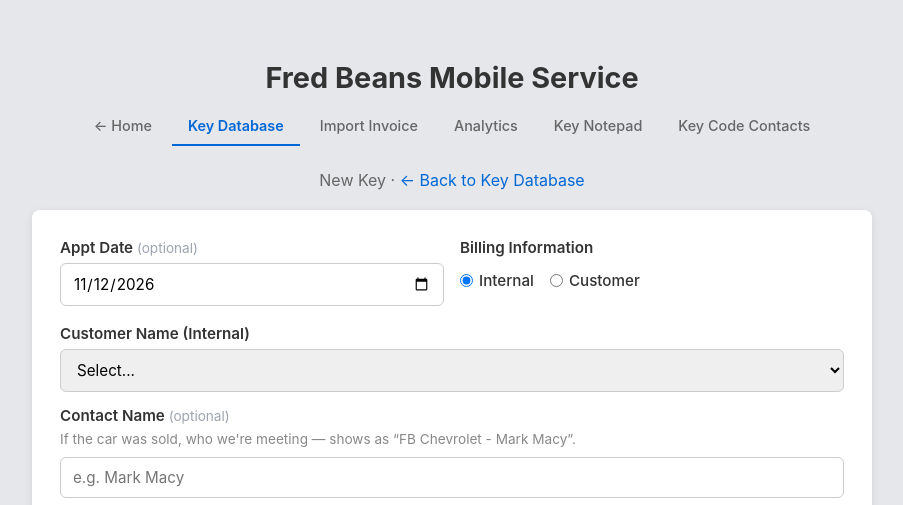
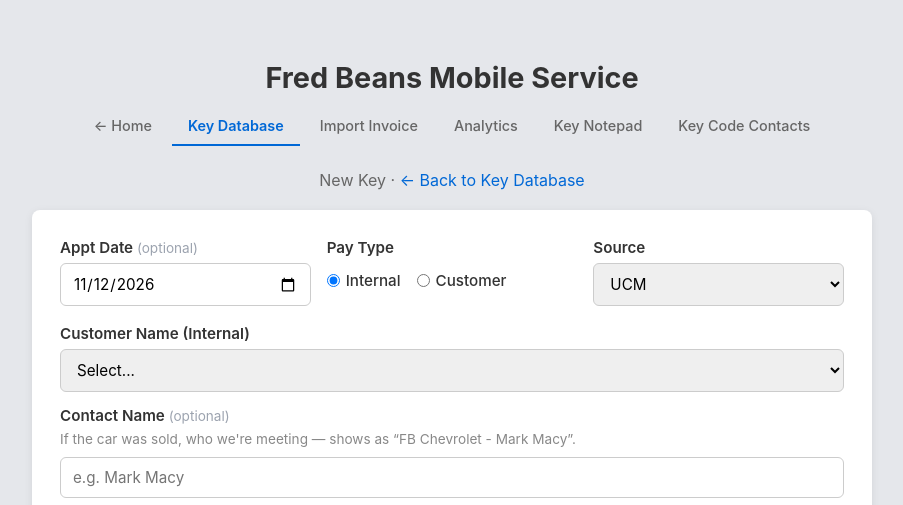
Before and after one commit to CGilbert23/FordRecallCheckScript, a Flask app: page /mobile-keys/new in a window 1280 px wide. Shown: the top 505 px of the page, without its empty margins (188-1091 px from the left). Run offline with Flask 3, Linux system fonts and the light colour scheme; parts of the project's set-up code (start-up, migrations or seed data) failed here and were passed over.

Commit message:
Mobile Keys: add Source (RS/UCM/Sales, default UCM); End User -> Pay Type
Co-Authored-By: Claude Opus 5.5 <noreply@anthropic.com>

```diff
--- a/app.py
+++ b/app.py
@@ -1249,6 +1249,7 @@ def _parse_mobile_key_form(req):
     form = {
         'cut_date': (req.form.get('cut_date') or '').strip(),
         'end_user': (req.form.get('end_user') or '').strip(),
+        'source': (req.form.get('source') or '').strip(),
         'customer_name_internal': (req.form.get('customer_name_internal') or '').strip(),
         'customer_name_external': (req.form.get('customer_name_external') or '').strip(),
         'internal_contact': (req.form.get('internal_contact') or '').strip(),
@@ -1277,7 +1278,10 @@ def _parse_mobile_key_form(req):
         cut_date = None
 
     if form['end_user'] not in db.KEY_END_USERS:
-        return form, 'End User must be Internal or Customer.', None
+        return form, 'Pay Type must be Internal or Customer.', None
+
+    if form['source'] not in db.KEY_SOURCES:
+        return form, 'Pick a Source from the list.', None
 
     if form['end_user'] == 'Internal':
         customer_name = form['customer_name_internal']
@@ -1334,6 +1338,7 @@ def _parse_mobile_key_form(req):
     payload = {
         'cut_date': cut_date.isoformat() if cut_date else None,
         'end_user': form['end_user'],
+        'source': form['source'],
         'customer_name': customer_name,
         'internal_contact': internal_contact or None,
         'ro_number': ro_number or None,
@@ -1363,6 +1368,7 @@ def _mobile_key_form_context(form=None, key=None, error=None):
         makes=db.KEY_MAKES,
         key_types=db.KEY_TYPES,
         end_users=db.KEY_END_USERS,
+        sources=db.KEY_SOURCES,
         programming_default=db.KEY_PROGRAMMING_COST_DEFAULT,
     )
 
@@ -1456,6 +1462,7 @@ def mobile_key_new():
     form = {
         'cut_date': today,
         'end_user': 'Internal',
+        'source': db.KEY_SOURCE_DEFAULT,
         'programming_cost': f"{db.KEY_PROGRAMMING_COST_DEFAULT:.2f}",
         'offset_eligible': 'Y',
     }
@@ -1496,6 +1503,7 @@ def mobile_key_edit(key_id):
     form = {
         'cut_date': existing.get('cut_date') or '',
         'end_user': existing.get('end_user') or 'Internal',
+        'source': existing.get('source') or db.KEY_SOURCE_DEFAULT,
         'customer_name_internal': existing.get('customer_name') if is_internal else '',
         'customer_name_external': existing.get('customer_name') if not is_internal else '',
         'internal_contact': existing.get('internal_contact') or '',
--- a/db.py
+++ b/db.py
@@ -44,6 +44,9 @@ CADENCES = ['daily', 'monthly', 'quarterly']
 # the dropdown; customer cuts are free text. The 'Bid Lot' entry covers our
 # own auction lot inventory — internally tracked but not a brand.
 KEY_END_USERS = ['Internal', 'Customer']
+# Where the key job came from: RS = route sheet, UCM = used car manager.
+KEY_SOURCES = ['RS', 'UCM', 'Sales']
+KEY_SOURCE_DEFAULT = 'UCM'
 KEY_INTERNAL_CUSTOMERS = [
     'FB Chevrolet', 'FB CDJR', 'FB Hyundai', 'FB Lincoln', 'FB Ford Doylestown', 'FB Ford Washington',
     'FB GMC', 'FB Subaru', 'FB Toyota', 'Bid Lot',
--- /dev/null
+++ b/supabase/2026-11-12_mobile_keys_source.sql
@@ -0,0 +1,5 @@
+-- Mobile keys: add Source (where the key job came from).
+-- RS = route sheet, UCM = used car manager, Sales. Existing rows get UCM.
+alter table mobile_keys
+  add column if not exists source text not null default 'UCM'
+  check (source in ('RS', 'UCM', 'Sales'));
--- a/supabase/schema.sql
+++ b/supabase/schema.sql
@@ -154,6 +154,8 @@ create table mobile_keys (
   id uuid primary key default gen_random_uuid(),
   cut_date date,
   end_user text not null check (end_user in ('Internal', 'Customer')),
+  -- Where the job came from: RS = route sheet, UCM = used car manager.
+  source text not null default 'UCM' check (source in ('RS', 'UCM', 'Sales')),
   customer_name text not null,
   -- Optional person attached to an Internal key (car already sold, key cut at
   -- the buyer's house). Only meaningful when end_user = 'Internal'; rendered as
--- a/templates/mobile_key_form.html
+++ b/templates/mobile_key_form.html
@@ -64,7 +64,7 @@
                         <input type="date" name="cut_date" id="cut_date" value="{{ form.cut_date or '' }}">
                     </div>
                     <div>
-                        <label>Billing Information</label>
+                        <label>Pay Type</label>
                         <div class="radios">
                             {% for eu in end_users %}
                             <label>
@@ -73,6 +73,14 @@
                             </label>
                             {% endfor %}
                         </div>
+                    </div>
+                    <div>
+                        <label for="source">Source</label>
+                        <select name="source" id="source">
+                            {% for s in sources %}
+                            <option value="{{ s }}" {% if (form.source or 'UCM') == s %}selected{% endif %}>{{ s }}</option>
+                            {% endfor %}
+                        </select>
                     </div>
                 </div>
 
--- a/templates/mobile_keys.html
+++ b/templates/mobile_keys.html
@@ -134,7 +134,8 @@
                             <th class="center">Key Code</th>
                             <th class="center">Complete</th>
                             <th>Appt Date</th>
-                            <th>End User</th>
+                            <th>Pay Type</th>
+                            <th>Source</th>
                             <th>Customer</th>
                             <th>RO</th>
                             <th>VIN</th>
@@ -153,7 +154,7 @@
                                     <span class="info-icon">i</span>
                                     <span class="info-bubble">
                                         <strong>How Total is calculated</strong>
-                                        Parts + parts markup + programming, based on the Billing Information.<br><br>
+                                        Parts + parts markup + programming, based on the Pay Type.<br><br>
                                         &bull; Internal: 10% parts markup + $60 programming<br>
                                         &bull; Customer: 35% parts markup + $100 programming
                                     </span>
@@ -212,6 +213,7 @@
                                     <span class="badge badge-customer">Customer</span>
                                 {% endif %}
                             </td>
+                            <td>{{ k.source or '—' }}</td>
                             <td>{{ k.customer_display }}</td>
                             <td>{{ k.ro_number or '—' }}</td>
                             <td style="font-family: monospace; font-size: 0.7rem;">{{ k.vin }}</td>
```
Also changed, not shown: CLAUDE.md (+1 -1 lines).
